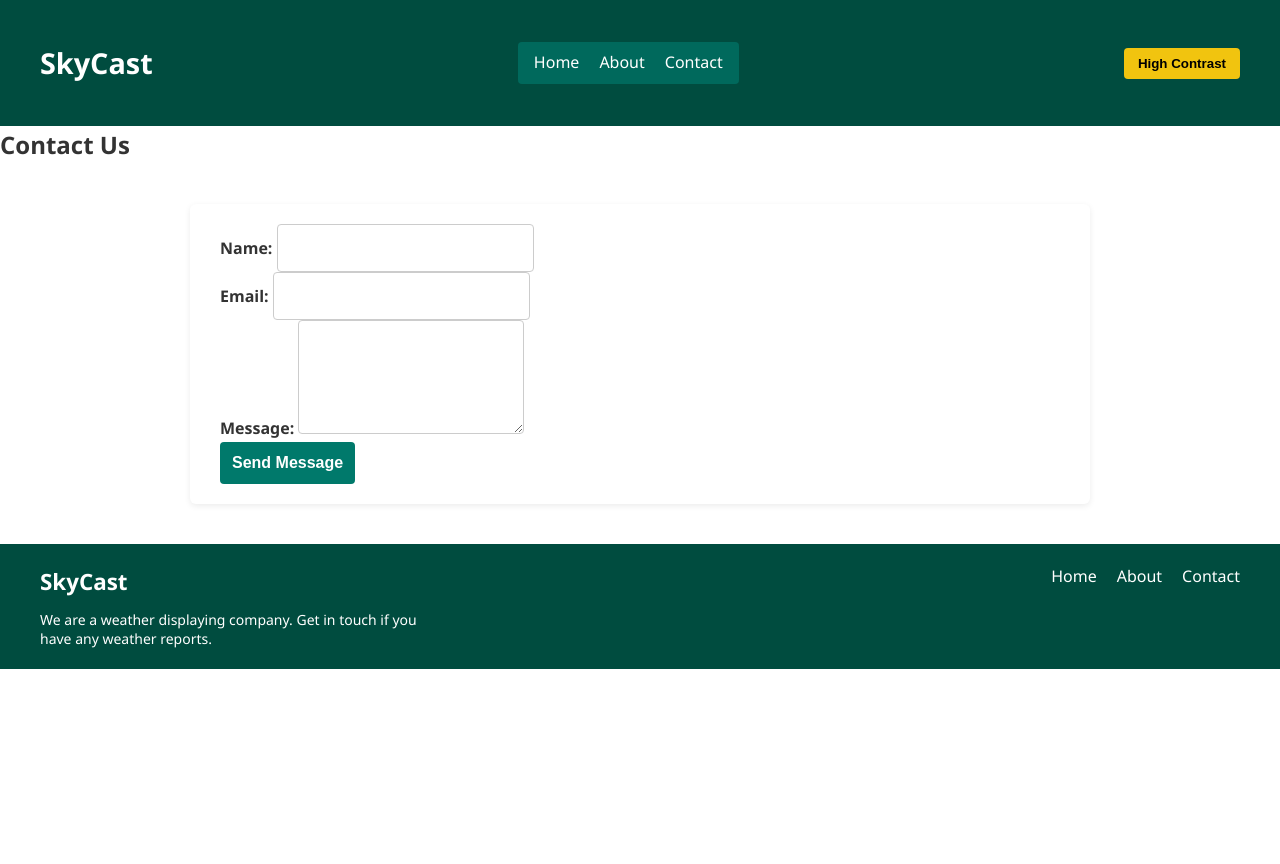
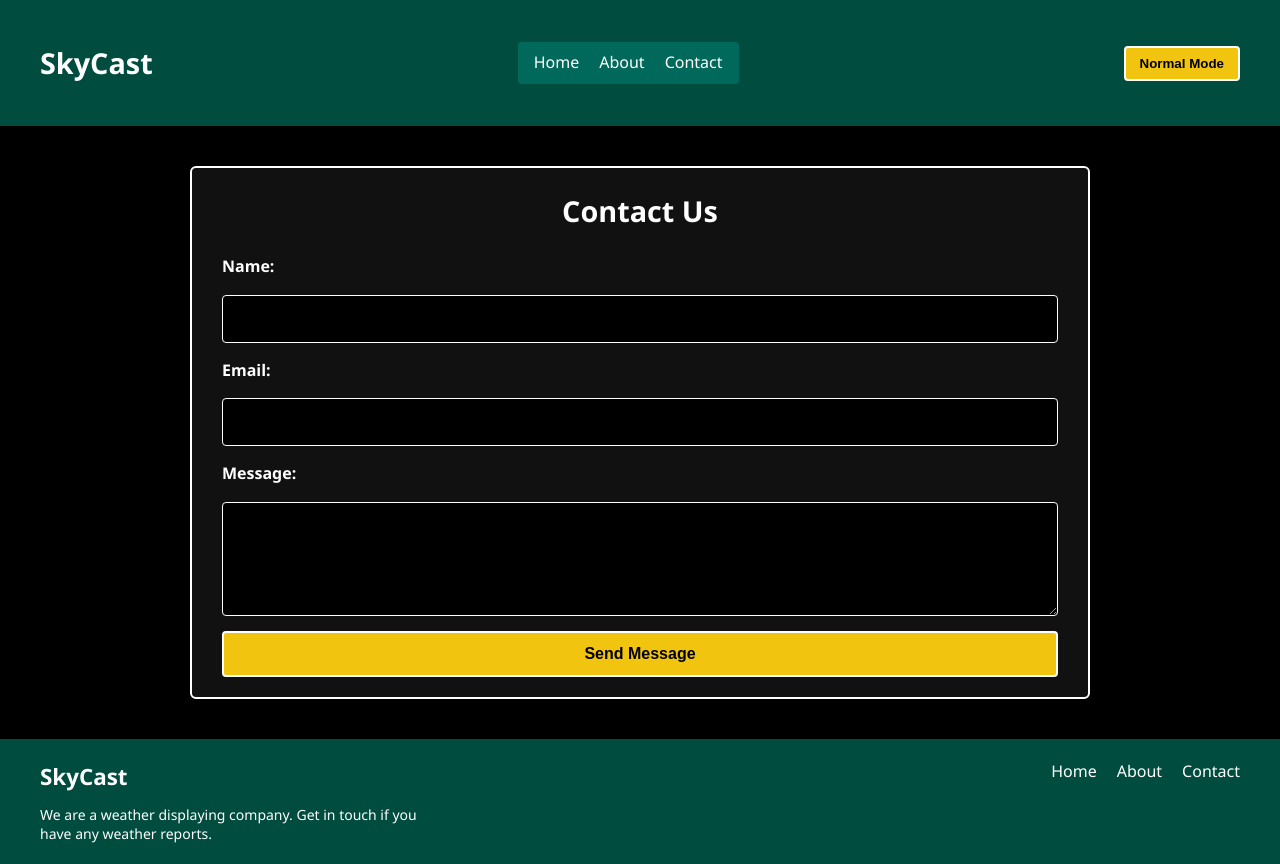
Before and after one commit to thomasfitz24/unit-2-interactive-frontend, a plain HTML site: page contact.html in a window 1280 px wide. Both pictures are taken after a click on the button "High Contrast". Before the commit the page ends 800 px from the top, so only its background shows below. Drawn offline with Linux system fonts and the light colour scheme.

Commit message:
Update: Contact page with white background and high contrast support

```diff
--- a/contact.html
+++ b/contact.html
@@ -3,10 +3,10 @@
 <head>
   <meta charset="UTF-8">
   <meta name="viewport" content="width=device-width, initial-scale=1.0">
-  <title>About - SkyCast</title>
+  <title>Contact - SkyCast</title>
   <link rel="stylesheet" href="style.css">
 </head>
-<body class="about-page">
+<body class="contact-page">
   <!-- Header -->
   <header>
     <div class="header-left">
@@ -16,8 +16,8 @@
       <nav aria-label="Main navigation">
         <ul>
           <li><a href="index.html">Home</a></li>
-          <li><a href="about.html" aria-current="page">About</a></li>
-          <li><a href="contact.html">Contact</a></li>
+          <li><a href="about.html">About</a></li>
+          <li><a href="contact.html" aria-current="page">Contact</a></li>
         </ul>
       </nav>
     </div>
@@ -25,25 +25,22 @@
   </header>
 
   <main>
-    <section>
-      <h1>Contact Us</h1>
-      <form class="contact-form">
-        <div>
+    <section class="contact-form">
+      <h2>Contact Us</h2>
+      <form action="#" method="post">
         <label for="name">Name:</label>
         <input type="text" id="name" name="name" required>
-        </div>
-        <div>
+
         <label for="email">Email:</label>
         <input type="email" id="email" name="email" required>
-        </div>
-        <div>
+
         <label for="message">Message:</label>
         <textarea id="message" name="message" rows="4" required></textarea>
-        </div>
+
         <button type="submit">Send Message</button>
       </form>
     </section>
-
+  </main>
 
   <!-- Footer -->
   <footer>
@@ -55,9 +52,13 @@
       <nav aria-label="Footer navigation">
         <ul>
           <li><a href="index.html">Home</a></li>
-          <li><a href="about.html" aria-current="page">About</a></li>
-          <li><a href="#">Contact</a></li>
+          <li><a href="about.html">About</a></li>
+          <li><a href="contact.html" aria-current="page">Contact</a></li>
         </ul>
       </nav>
     </div>
   </footer>
+
+  <script src="script.js"></script>
+</body>
+</html>
--- a/style.css
+++ b/style.css
@@ -527,3 +527,39 @@ body.about-page.high-contrast {
 .contact-form button:hover {
   background: #004c3f;
 }
+
+/* Contact Page (default + high contrast override) */
+body.contact-page:not(.high-contrast) {
+  background: #fff !important;
+  color: #333;
+}
+
+body.contact-page.high-contrast {
+  background: #000 !important;
+  color: #fff !important;
+}
+
+/* Contact Page High Contrast Fixes */
+body.contact-page.high-contrast h2,
+body.contact-page.high-contrast label,
+body.contact-page.high-contrast p {
+  color: #fff !important;
+}
+
+body.contact-page.high-contrast input,
+body.contact-page.high-contrast textarea {
+  background: #000 !important;
+  color: #fff !important;
+  border: 1px solid #fff !important;
+}
+
+body.contact-page.high-contrast button {
+  background: #f1c40f !important;
+  color: #000 !important;
+  border: 2px solid #fff !important;
+}
+
+body.contact-page.high-contrast button:hover {
+  background: #d4ac0d !important;
+  color: #000 !important;
+}
```
Lines whose indentation alone changed are shown as unchanged.
